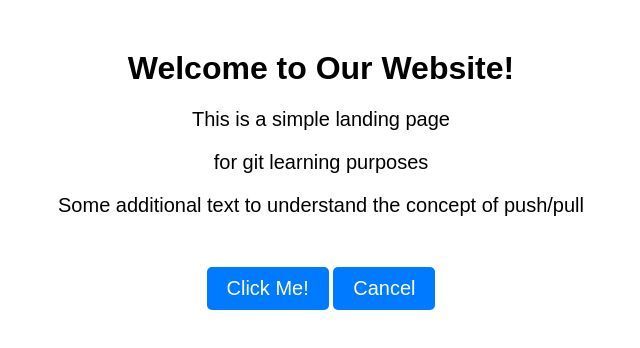
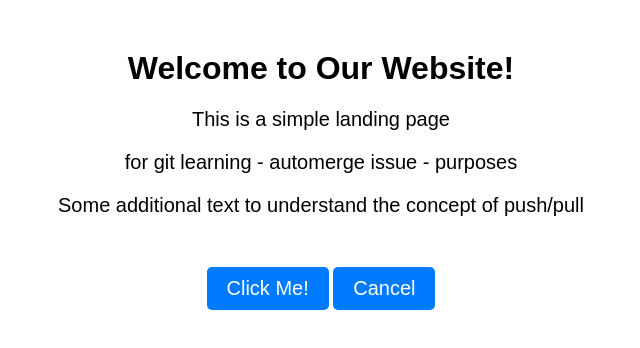
Before and after one commit to lazarousgr/firstgitrepo, a plain HTML site: page index.html in a window 1280 px wide. Shown: the whole page, without its empty margins (319-959 px from the left). Drawn offline with Linux system fonts and the light colour scheme.

Commit message:
Update index.html

```diff
--- a/index.html
+++ b/index.html
@@ -35,7 +35,7 @@
     <div class="container">
         <h1>Welcome to Our Website!</h1>
         <p>This is a simple landing page</p>
-        <p>for git learning purposes</p>
+        <p>for git learning - automerge issue -  purposes</p>
 	<p>Some additional text to understand the concept of push/pull</p>
 	<button class="cta-button">Click Me!</button>
 	<button class="cta-button">Cancel</button>
```
